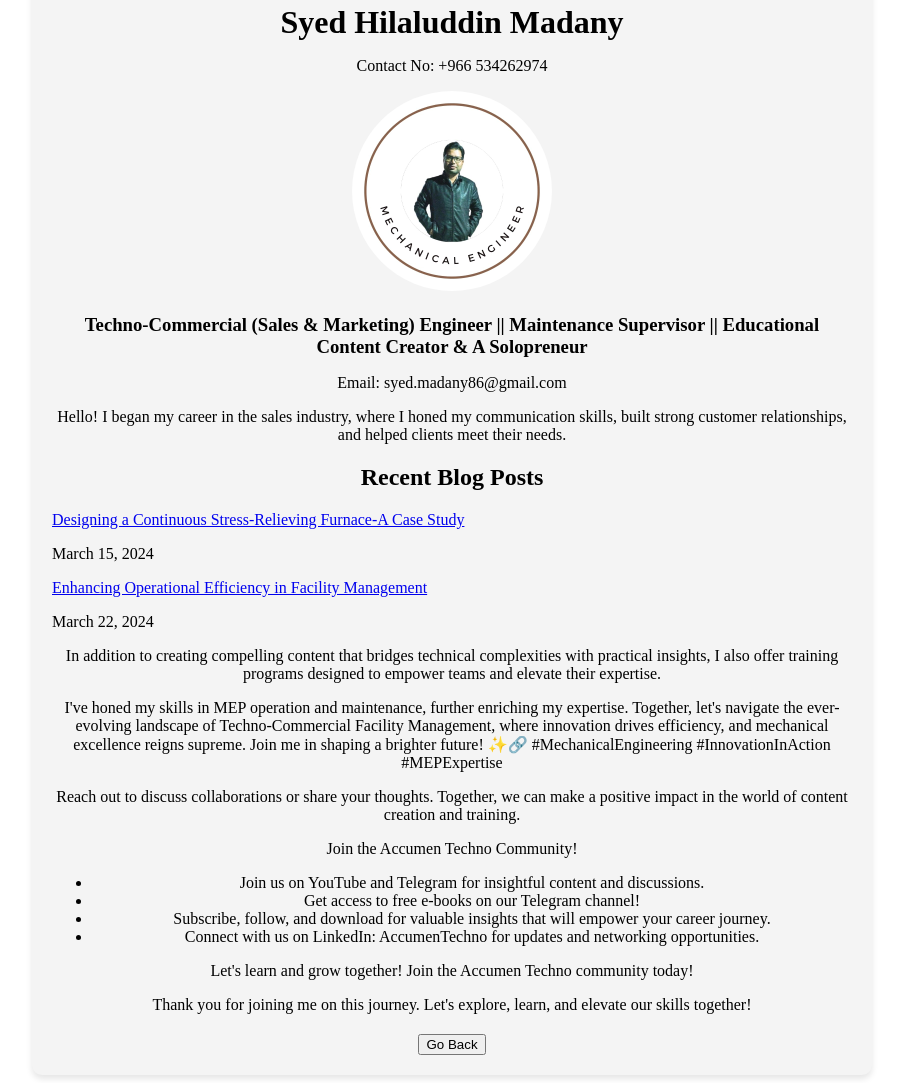
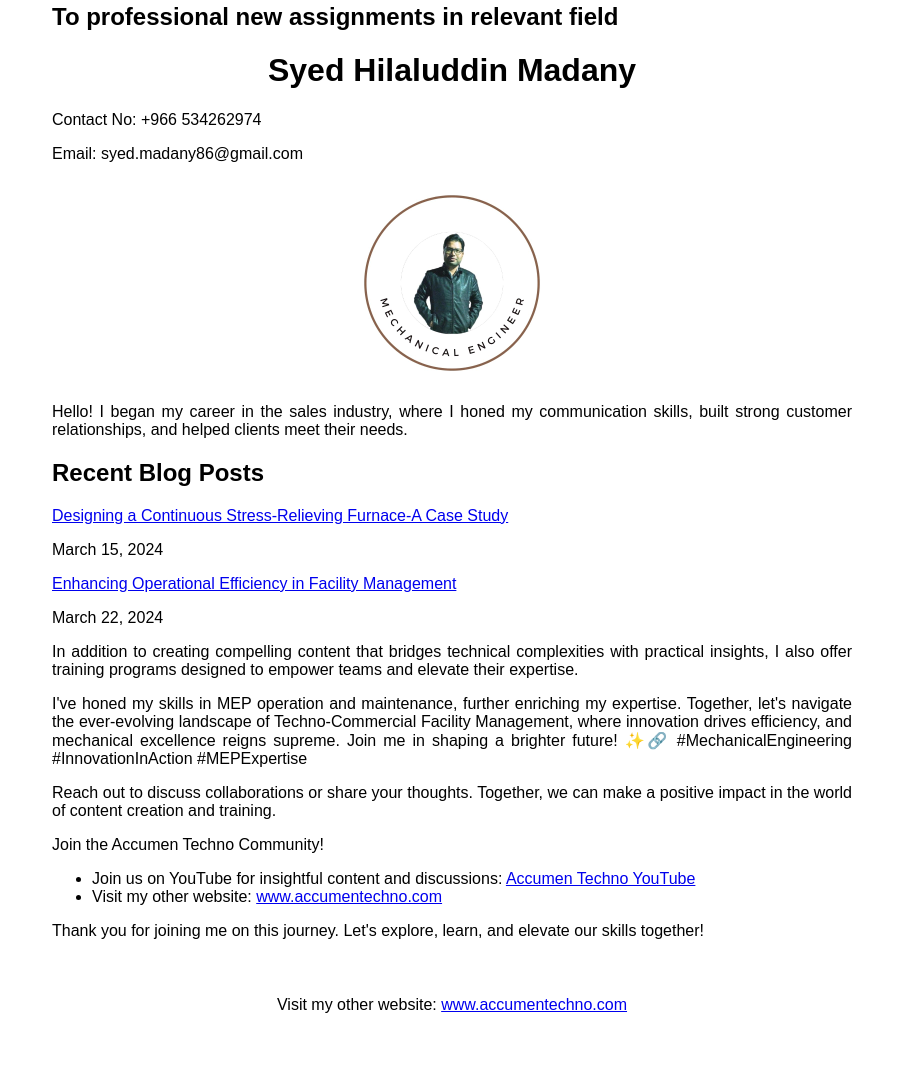
Before and after one commit to Hilal-Madany/resume, a plain HTML site: page index.html in a window 1280 px wide. Shown: the part 45-1128 px from the top of the page, without its empty margins (188-1091 px from the left). After the commit the page ends 1067 px from the top, so only its background shows below. Drawn offline with Linux system fonts and the light colour scheme.

Commit message:
Update index.html

```diff
--- a/index.html
+++ b/index.html
@@ -5,85 +5,83 @@
   <meta name="viewport" content="width=device-width, initial-scale=1.0">
   <title>Syed Hilaluddin Madany - Profile</title>
   <style>
+    body {
+      font-family: Arial, sans-serif; /* Setting font to sans-serif */
+    }
+
     /* Centering the container */
     .container {
       max-width: 800px;
       margin: 0 auto;
-      text-align: center;
-      background-color: #f4f4f4; /* Light grey background */
       padding: 20px;
-      border-radius: 10px;
-      box-shadow: 0 4px 6px rgba(0, 0, 0, 0.1);
     }
+
     /* Styling for profile image */
     .profile-img {
       width: 200px;
       height: auto;
       border-radius: 50%;
+      margin: 20px auto;
+      display: block;
     }
-    /* Styling for blog posts */
-    .blog-post {
-      text-align: left;
+
+    /* Styling for name heading */
+    h1 {
+      text-align: center;
     }
-    /* Styling for name and designation */
-    h1, h3 {
-      margin-bottom: 10px;
+
+    /* Styling for contact info and email */
+    p {
+      text-align: justify;
     }
-    /* Styling for back button */
-    .back-button {
+
+    /* Styling for footer */
+    footer {
+      text-align: center;
       margin-top: 20px;
     }
   </style>
 </head>
 <body>
   <div class="container">
-    <h1>Syed Hilaluddin Madany</h1>
-    <p>Contact No: <span id="contact">+966 534262974</span></p>
+    <h2>To professional new assignments in relevant field</h2> <!-- Sub heading -->
+    <h1>Syed Hilaluddin Madany</h1> <!-- Name heading -->
 
+    <!-- Contact number and email -->
+    <p>Contact No: +966 534262974</p>
+    <p>Email: syed.madany86@gmail.com</p>
+
+    <!-- Profile image -->
     <img src="Digital Marketer LinkedIn Profile Picture.jpg" alt="Profile Image" class="profile-img">
 
-    <h3>Techno-Commercial (Sales & Marketing) Engineer || Maintenance Supervisor || Educational Content Creator & A Solopreneur</h3>
-    <p>Email: syed.madany86@gmail.com</p>
-
+    <!-- Rest of the content justified -->
     <p>Hello! I began my career in the sales industry, where I honed my communication skills, built strong customer relationships, and helped clients meet their needs.</p>
 
     <h2>Recent Blog Posts</h2>
     <div class="blog-post">
-      <a href="Designing a Continuous Stress-Relieving Furnace-A Case Study">Designing a Continuous Stress-Relieving Furnace-A Case Study</a>
+      <a href="Designing a Continuous Stress-Relieving Furnace-A Case Study.html">Designing a Continuous Stress-Relieving Furnace-A Case Study</a>
       <p>March 15, 2024</p>
     </div>
     <div class="blog-post">
-      <a href="Enhancing Operational Efficiency in Facility Management">Enhancing Operational Efficiency in Facility Management</a>
+      <a href="Enhancing Operational Efficiency in Facility Management.html">Enhancing Operational Efficiency in Facility Management</a>
       <p>March 22, 2024</p>
     </div>
 
+    <!-- Additional content -->
     <p>In addition to creating compelling content that bridges technical complexities with practical insights, I also offer training programs designed to empower teams and elevate their expertise.</p>
-
     <p>I've honed my skills in MEP operation and maintenance, further enriching my expertise. Together, let's navigate the ever-evolving landscape of Techno-Commercial Facility Management, where innovation drives efficiency, and mechanical excellence reigns supreme. Join me in shaping a brighter future! ✨🔗 #MechanicalEngineering #InnovationInAction #MEPExpertise</p>
-
     <p>Reach out to discuss collaborations or share your thoughts. Together, we can make a positive impact in the world of content creation and training.</p>
-
     <p>Join the Accumen Techno Community!</p>
     <ul>
-      <li>Join us on YouTube and Telegram for insightful content and discussions.</li>
-      <li>Get access to free e-books on our Telegram channel!</li>
-      <li>Subscribe, follow, and download for valuable insights that will empower your career journey.</li>
-      <li>Connect with us on LinkedIn: AccumenTechno for updates and networking opportunities.</li>
+      <li>Join us on YouTube for insightful content and discussions: <a href="https://www.youtube.com/channel/UCejAshelu8oNg6fdku0RVkg">Accumen Techno YouTube</a></li>
+      <li>Visit my other website: <a href="http://www.accumentechno.com">www.accumentechno.com</a></li>
     </ul>
-    <p>Let's learn and grow together! Join the Accumen Techno community today!</p>
+    <p>Thank you for joining me on this journey. Let's explore, learn, and elevate our skills together!</p>
+  </div>
 
-    <p>Thank you for joining me on this journey. Let's explore, learn, and elevate our skills together!</p>
-
-    <!-- Back button (only added to blog pages) -->
-    <div class="back-button">
-      <button onclick="goBack()">Go Back</button>
-    </div>
-
-    <script>
-      function goBack() {
-        window.history.back();
-      }
-    </script>
-  </div>
+  <!-- Footer -->
+  <footer>
+    Visit my other website: <a href="http://www.accumentechno.com">www.accumentechno.com</a>
+  </footer>
 </body>
 </html>
```
